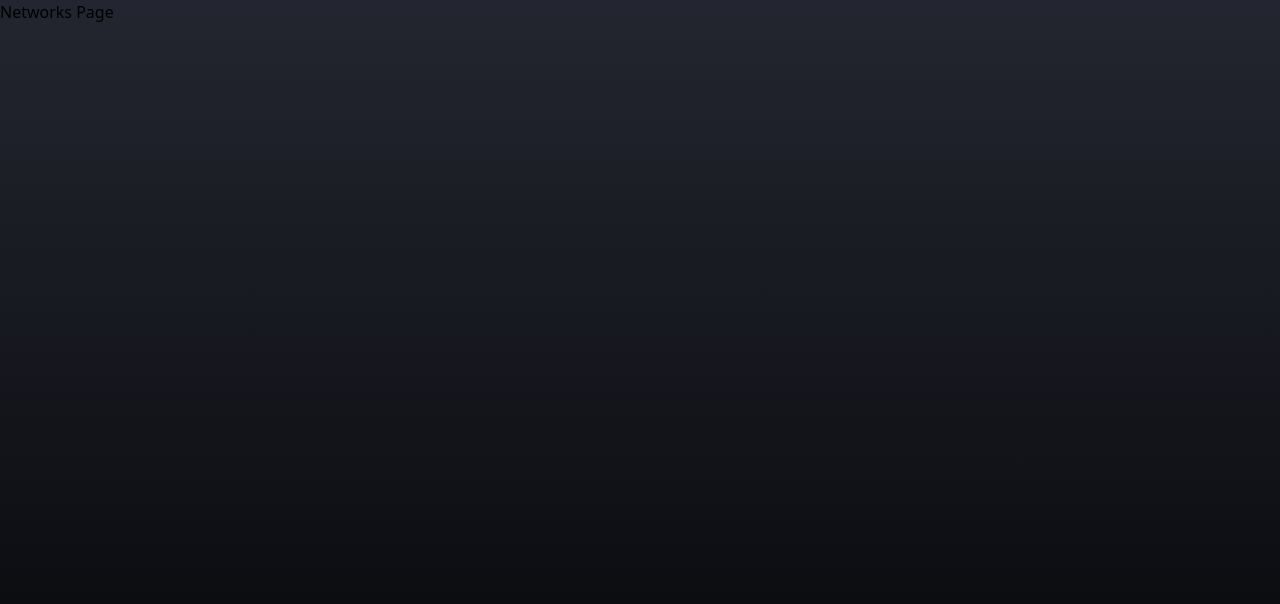
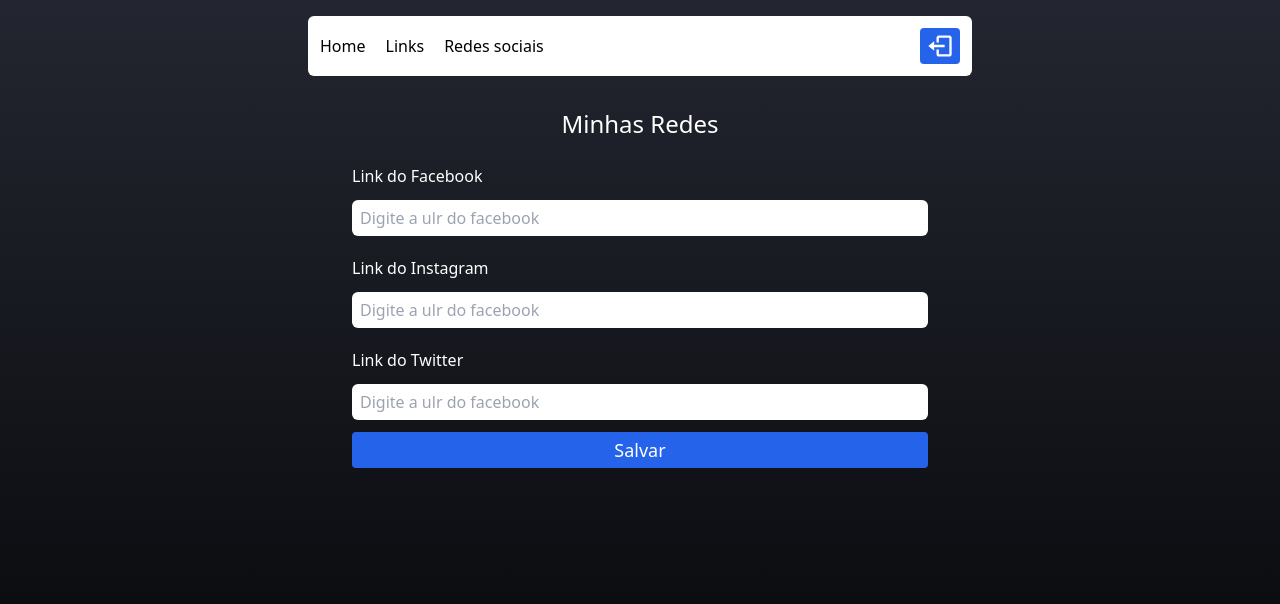
Before and after one commit to Manrick-Lazaro/DevLink, a React (Vite) app: page /admin/social in a window 1280 px wide. Shown: the top 604 px of the page. Built offline with nearby package versions, Linux system fonts and the light colour scheme.

Commit message:
cria a pagina de redes sociais

```diff
--- a/src/components/header/index.tsx
+++ b/src/components/header/index.tsx
@@ -7,8 +7,8 @@ import { signOut } from "firebase/auth";
 
 export default function Header(): JSX.Element {
 	async function handleLogout(): Promise<void> {
-    await signOut(auth);
-  }
+		await signOut(auth);
+	}
 
 	return (
 		<>
@@ -16,8 +16,8 @@ export default function Header(): JSX.Element {
 				<nav className="w-full bg-white flex justify-between items-center px-3 py-3 rounded-md">
 					<div className="flex gap-5 font-medium">
 						<Link to="/home">Home</Link>
-						<Link to="/home/admin">Links</Link>
-						<Link to="/home/admin/social">Redes sociais</Link>
+						<Link to="/admin">Links</Link>
+						<Link to="/admin/social">Redes sociais</Link>
 					</div>
 					<div className="w-10 rounded-3xl">
 						<Button onClick={handleLogout}>
--- a/src/features/Home/index.tsx
+++ b/src/features/Home/index.tsx
@@ -1,8 +1,9 @@
-import { ButtonsLinks, Footer } from "../../components";
+import { ButtonsLinks, Footer, Header } from "../../components";
 
 export default function Home(): JSX.Element {
 	return (
 		<div className="flex flex-col w-full py-3 items-center justify-center">
+			<Header />
 			<h1 className="text-white md:text-4xl text-3xl font-bold mt-20">
 				Não funciona
 			</h1>
--- a/src/features/Networks/index.tsx
+++ b/src/features/Networks/index.tsx
@@ -1,7 +1,71 @@
+import { Button, Header, Input } from "../../components";
+import { FormEvent, useState } from "react";
+
+import { db } from "../../services/firebaseConnection";
+import { setDoc, addDoc, getDoc, doc } from "firebase/firestore";
+
 export default function Networks(): JSX.Element {
+	const [facebook, setFacebook] = useState("");
+	const [instagram, setinstagram] = useState("");
+	const [twitter, setTwitter] = useState("");
+
+	function handleRegister(e: FormEvent): void {
+		e.preventDefault();
+
+		setDoc(doc(db, "social", "link"), {
+			facebook: facebook,
+			instagram: instagram,
+			twitter: twitter,
+		})
+			.then(() => {
+				console.log("concluido");
+			})
+			.catch((e) => {
+				console.log("erro, ", e);
+			});
+	}
+
 	return (
-		<>
-			<h1>Networks Page</h1>
-		</>
+		<div className="flex items-center flex-col min-h-screen pb-7 px-2">
+			<Header />
+
+			<h1 className="text-white text-2xl font-medium mb-4 mt-8">
+				Minhas Redes
+			</h1>
+
+			<form
+				className="flex flex-col max-w-xl w-full"
+				onSubmit={handleRegister}
+			>
+				<label className="mt-2 mb-3 text-white font-medium">
+					Link do Facebook
+				</label>
+				<Input
+					placeholder="Digite a ulr do facebook"
+					value={facebook}
+					onChange={(e) => setFacebook(e.target.value)}
+				/>
+
+				<label className="mt-2 mb-3 text-white font-medium">
+					Link do Instagram
+				</label>
+				<Input
+					placeholder="Digite a ulr do facebook"
+					value={instagram}
+					onChange={(e) => setinstagram(e.target.value)}
+				/>
+
+				<label className="mt-2 mb-3 text-white font-medium">
+					Link do Twitter
+				</label>
+				<Input
+					placeholder="Digite a ulr do facebook"
+					value={twitter}
+					onChange={(e) => setTwitter(e.target.value)}
+				/>
+
+				<Button>Salvar</Button>
+			</form>
+		</div>
 	);
 }
```
